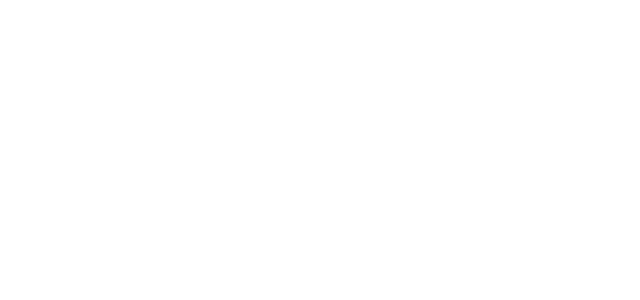
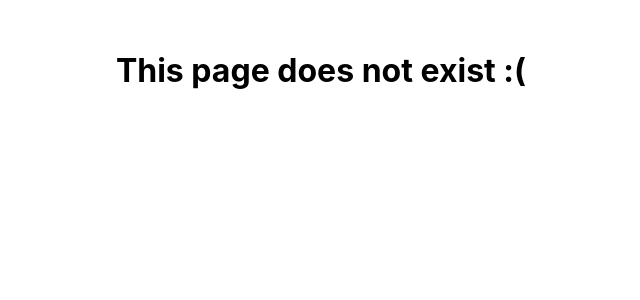
Before and after one commit to LinaSafina/Takeoff_Staff_test-task, a React (Create React App) app: page /contacts/1 in a window 1280 px wide. Before the commit this address had no page. Shown: the top 300 px of the page, without its empty margins (319-959 px from the left). Built offline with nearby package versions, Linux system fonts and the light colour scheme.

Commit message:
feat: add ErrorBoundary and NotFound page

```diff
--- a/src/App.tsx
+++ b/src/App.tsx
@@ -2,14 +2,19 @@ import { LoginForm } from './components/Form/LoginForm';
 import './App.css';
 import { Route, Routes } from 'react-router-dom';
 import { Contacts } from './components/Contacts/Contacts';
+import { ErrorBoundary } from './components/ErrorBoundary';
+import { NotFound } from './components/NotFound';
 
 function App() {
   return (
     <main>
-      <Routes>
-        <Route path='/' element={<LoginForm />}></Route>
-        <Route path='contacts' element={<Contacts />}></Route>
-      </Routes>
+      <ErrorBoundary>
+        <Routes>
+          <Route path='/' element={<LoginForm />}></Route>
+          <Route path='contacts' element={<Contacts />}></Route>
+          <Route path='*' element={<NotFound />} />
+        </Routes>
+      </ErrorBoundary>
     </main>
   );
 }
--- /dev/null
+++ b/src/components/ErrorBoundary/constants.ts
@@ -0,0 +1 @@
+export const ERROR_MESSAGE = 'Something went wrong!';
--- /dev/null
+++ b/src/components/ErrorBoundary/index.tsx
@@ -0,0 +1,28 @@
+import { Component } from 'react';
+import { ERROR_MESSAGE } from './constants';
+import { ErrorBoundaryProps } from './types';
+
+export class ErrorBoundary extends Component<
+  ErrorBoundaryProps,
+  { hasError: boolean }
+> {
+  constructor(props: ErrorBoundaryProps) {
+    super(props);
+    this.state = { hasError: false };
+  }
+
+  static getDerivedStateFromError() {
+    return { hasError: true };
+  }
+
+  render() {
+    if (this.state.hasError) {
+      return (
+        <>
+          <h1>{ERROR_MESSAGE}</h1>
+        </>
+      );
+    }
+    return this.props.children;
+  }
+}
--- /dev/null
+++ b/src/components/ErrorBoundary/types.ts
@@ -0,0 +1,3 @@
+export type ErrorBoundaryProps = {
+  children: React.ReactNode;
+};
--- /dev/null
+++ b/src/components/NotFound/constants.ts
@@ -0,0 +1 @@
+export const MESSAGE = 'This page does not exist :(';
--- /dev/null
+++ b/src/components/NotFound/index.tsx
@@ -0,0 +1,5 @@
+import { MESSAGE } from './constants';
+
+export const NotFound = () => {
+  return <h1>{MESSAGE}</h1>;
+};
```
